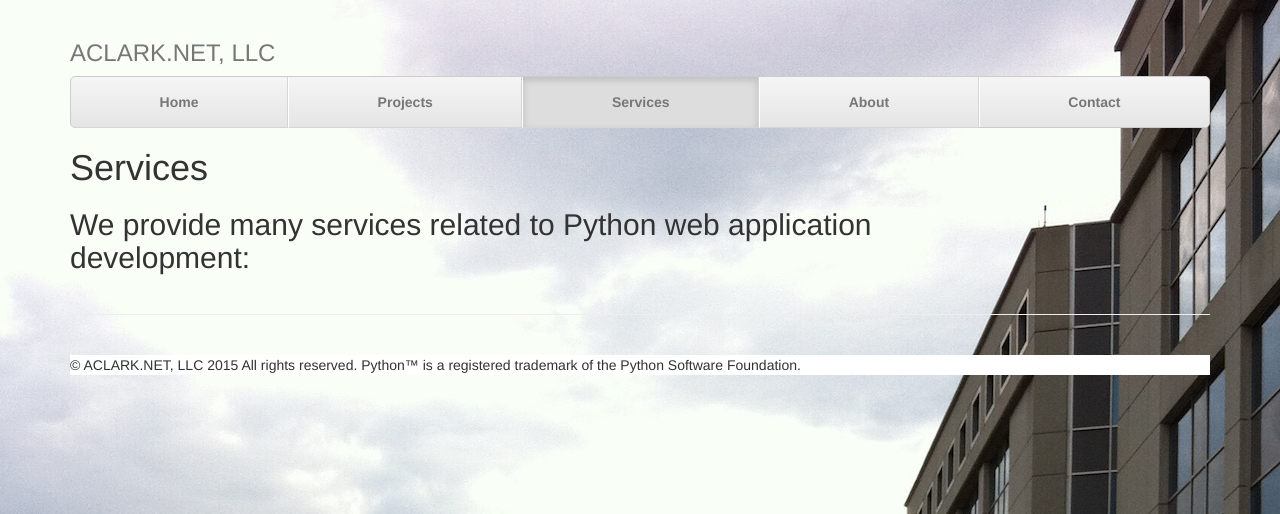
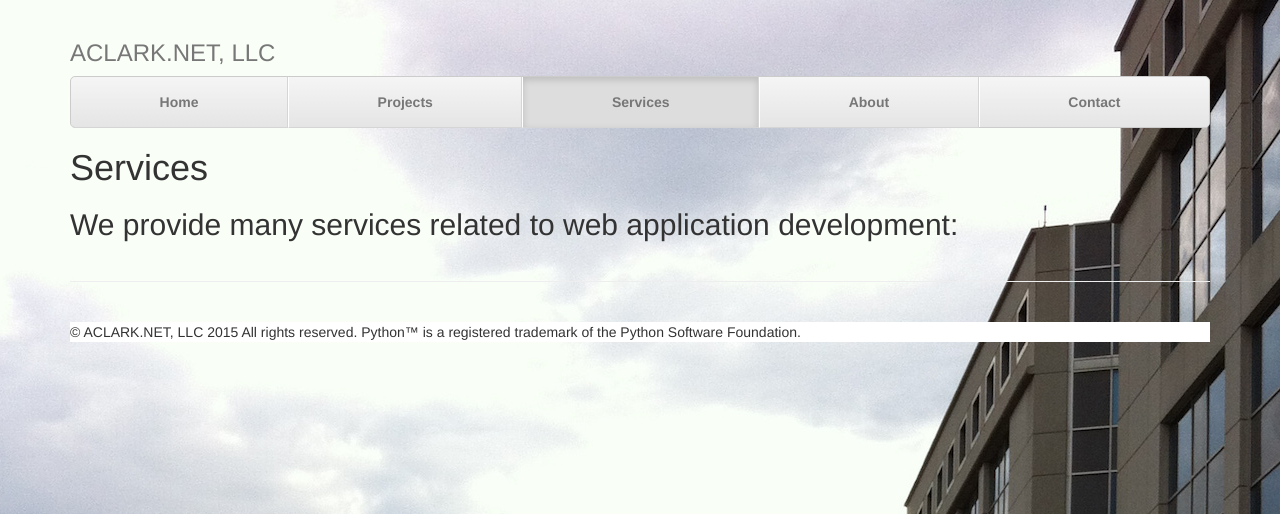
Before and after one commit to ACLARKNET/aclarknet-django, a Django app: page /services in a window 1280 px wide. Shown: the top 514 px of the page. Run offline with Django 3.2, Linux system fonts and the light colour scheme; data that the repository does not hold is empty; some libraries are stand-ins or nearby versions.

Commit message:
Update(s)

```diff
--- a/aclarknet/aclarknet/aclarknet/templates/home.html
+++ b/aclarknet/aclarknet/aclarknet/templates/home.html
@@ -51,7 +51,7 @@
       <!-- Jumbotron -->
       <div class="jumbotron">
         <h1 class="bold">We build web applications!</h1>
-        <p class="lead width">Create professional web applications for your business services; efficiently, effectively and economically with open source Python software. We'll show you how…</p>
+        <p class="lead width">Create professional web applications for your business services; efficiently, effectively and economically with <a href="/projects">open source Python software</a>. We'll show you how…</p>
         <p><a class="btn btn-lg btn-success" href="/contact" role="button">Get started today</a></p>
       </div>
 
--- a/aclarknet/aclarknet/aclarknet/templates/projects.html
+++ b/aclarknet/aclarknet/aclarknet/templates/projects.html
@@ -20,6 +20,9 @@
         <img src="{% static 'django-logo-positive.png' %}">
     </div>
     <div class="row">
+        <img src="{% static 'python-logo-master-v3-TM.png' %}">
+    </div>
+    <div class="row">
         <img src="{% static 'pyramid.png' %}">
     </div>
 {% endblock %}
--- a/aclarknet/aclarknet/aclarknet/templates/services.html
+++ b/aclarknet/aclarknet/aclarknet/templates/services.html
@@ -9,7 +9,7 @@
 {% endblock %}
 {% block content %}
     <h1>Services</h1>
-    <h2 class="width">We provide many services related to Python web application development:</h2>
+    <h2 class="width">We provide many services related to web application development:</h2>
     <div class="background-white">
     {% for service in services %}
         <h2>{{ service.name }}</h2>
--- a/aclarknet/aclarknet/aclarknet/templates/team.html
+++ b/aclarknet/aclarknet/aclarknet/templates/team.html
@@ -9,7 +9,7 @@
 {% endblock %}
 {% block content %}
     <h1><a href="/about">About</a> &rarr; Team</h1>
-    <h2 class="width">We work with many talented Python programmers and other skilled professionals:</h2>
+    <h2 class="width">We work with many talented programmers and other skilled professionals:</h2>
     <div class="background-white">
     {% for member in members %}
         <h2>{{ member.name }}</h2>
```
